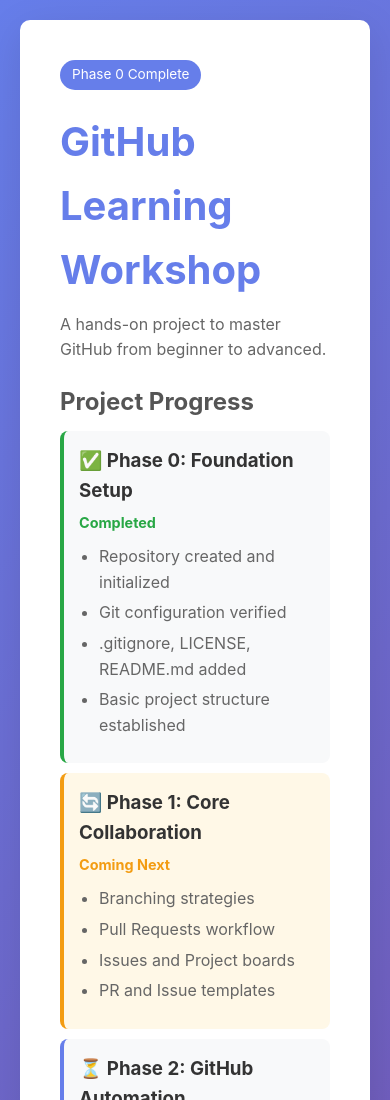
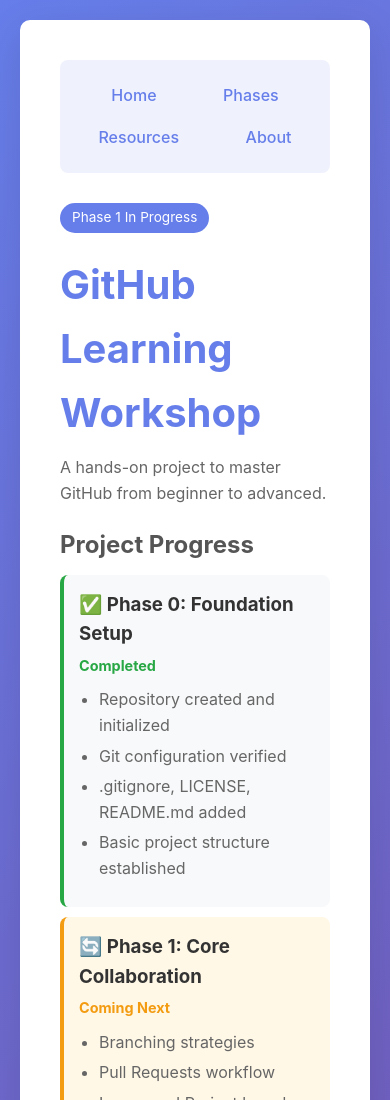
Before and after one commit to christiantan47/github-learning-workshop, a website: page public/index.html in a window 390 px wide. Shown: the top 1100 px of the page. Drawn offline with Linux system fonts and the light colour scheme.

Commit message:
feat: add navigation bar to landing page
- Add responsive navbar with 4 navigation links
- Add hover effects and styling
- Update phase badge to reflect Phase 1 progress

This demonstrates working on a feature branch before merging to main.

```diff
--- a/public/index.html
+++ b/public/index.html
@@ -10,6 +10,31 @@
             margin: 0;
             padding: 0;
             box-sizing: border-box;
+        }
+
+        .navbar {
+            background: rgba(102, 126, 234, 0.1);
+            padding: 15px 0;
+            margin-bottom: 30px;
+            border-radius: 8px;
+            text-align: center;
+        }
+
+        .navbar a {
+            display: inline-block;
+            margin: 0 15px;
+            padding: 8px 16px;
+            color: #667eea;
+            text-decoration: none;
+            font-weight: 500;
+            border-radius: 4px;
+            transition: all 0.3s ease;
+        }
+
+        .navbar a:hover {
+            background: #667eea;
+            color: white;
+            text-decoration: none;
         }
 
         body {
@@ -130,7 +155,13 @@
 </head>
 <body>
     <div class="container">
-        <span class="phase-badge">Phase 0 Complete</span>
+        <nav class="navbar">
+            <a href="#home">Home</a>
+            <a href="#phases">Phases</a>
+            <a href="#resources">Resources</a>
+            <a href="#about">About</a>
+        </nav>
+        <span class="phase-badge">Phase 1 In Progress</span>
         <h1>GitHub Learning Workshop</h1>
         <p>A hands-on project to master GitHub from beginner to advanced.</p>
 
```
